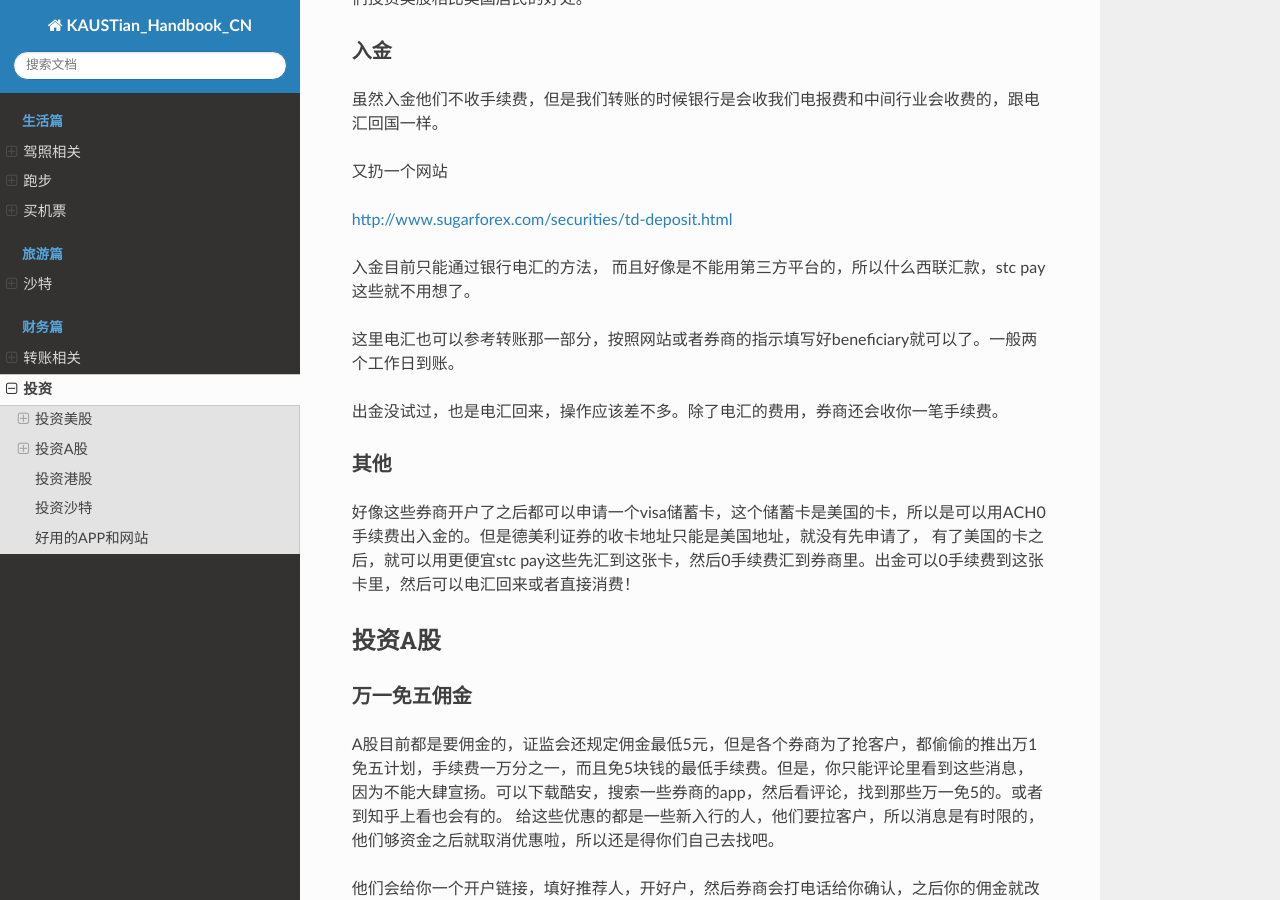
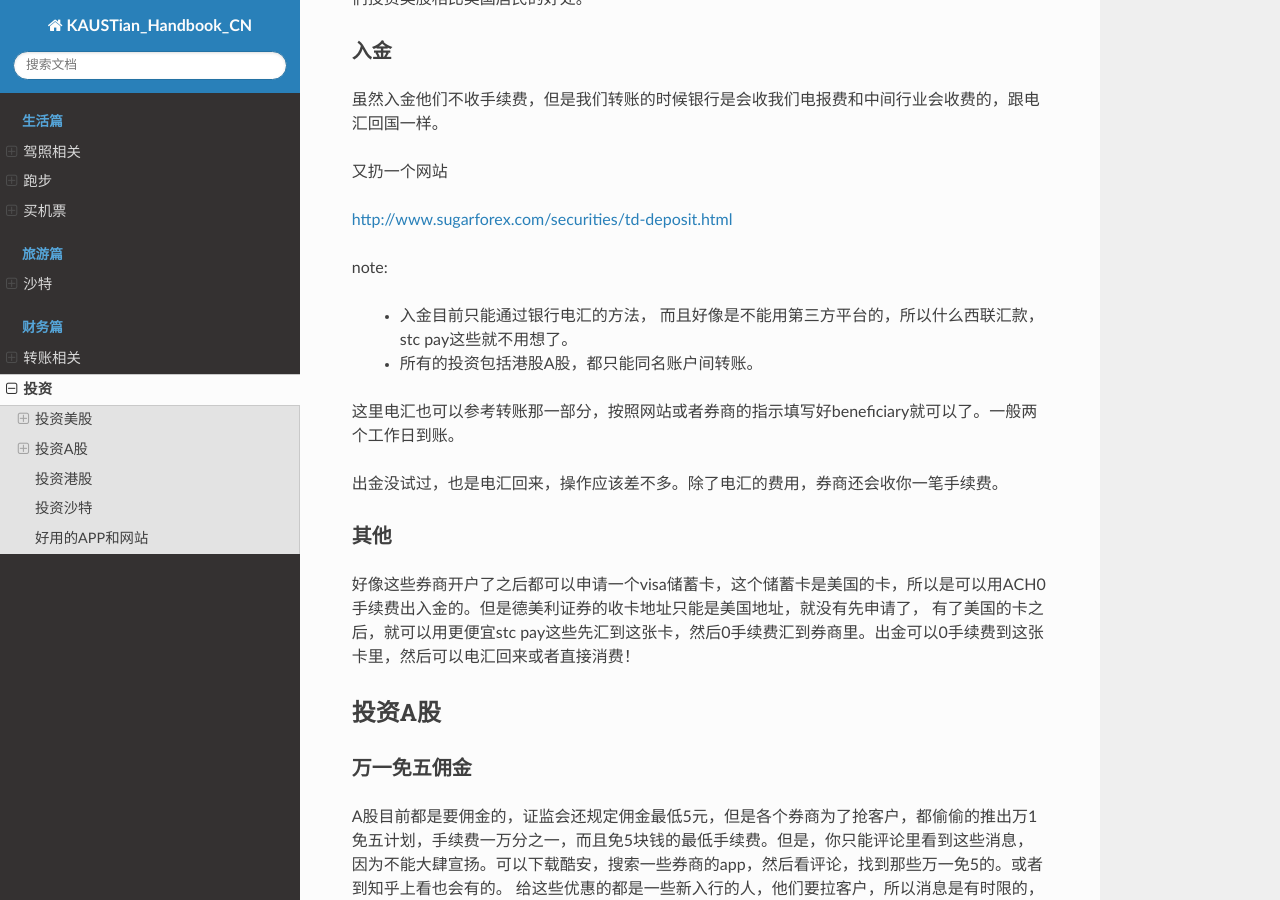
Before and after one commit to guochengqian/KAUSTian_Handbook_CN, a Sphinx documentation site: the page built from docs/content/finance/investment.rst, in a window 1280 px wide and 900 px high, scrolled down 1306 px. Built offline with Sphinx 7.4.7 and the Read the Docs theme 2.0.0, drawn with Linux system fonts in a browser that asks for light colours.

Commit message:
Update investment.rst

```diff
--- a/docs/content/finance/investment.rst
+++ b/docs/content/finance/investment.rst
@@ -49,7 +49,10 @@ www.sugarforex.com/securities/tdameritrade-open-account.html
 
 http://www.sugarforex.com/securities/td-deposit.html
 
-入金目前只能通过银行电汇的方法， 而且好像是不能用第三方平台的，所以什么西联汇款，stc pay这些就不用想了。
+note:
+
+  * 入金目前只能通过银行电汇的方法， 而且好像是不能用第三方平台的，所以什么西联汇款，stc pay这些就不用想了。
+  * 所有的投资包括港股A股，都只能同名账户间转账。
 
 这里电汇也可以参考转账那一部分，按照网站或者券商的指示填写好beneficiary就可以了。一般两个工作日到账。
 
```
